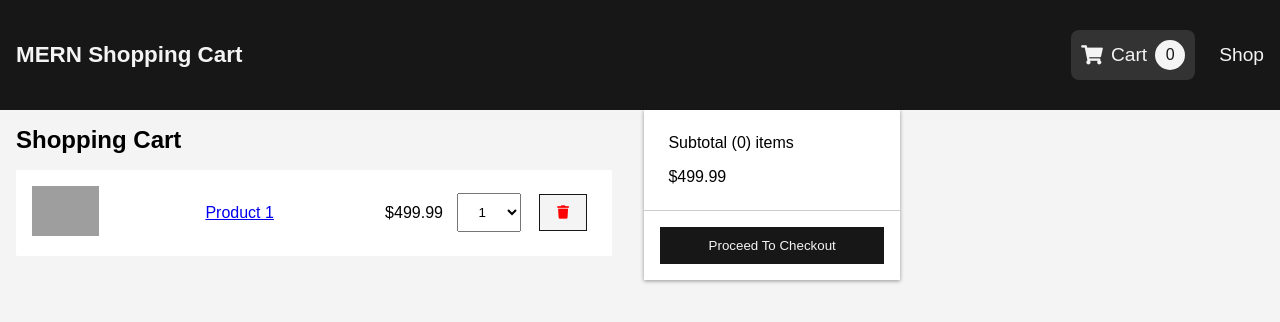
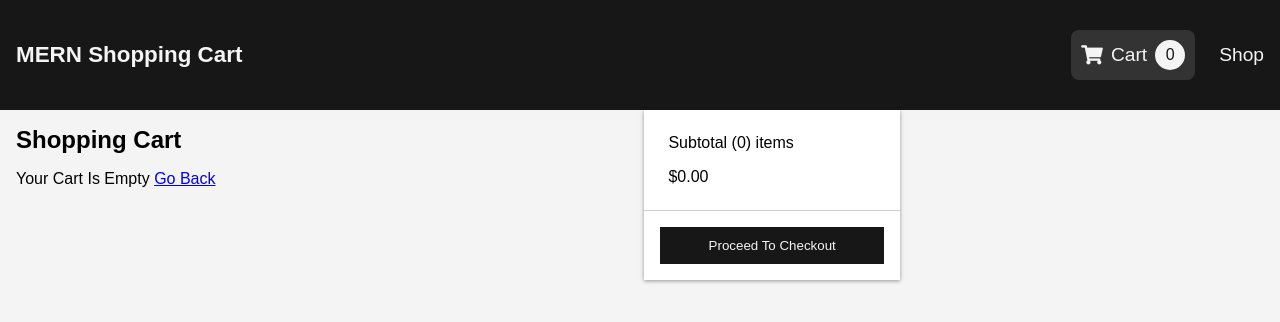
Before and after one commit to rammyblog/mern-mini-shopping-cart, a React (Create React App) app in the folder frontend/: page /cart in a window 1280 px wide. Shown: the top 322 px of the page. Built offline with nearby package versions, Linux system fonts and the light colour scheme; grey boxes are pictures that could not be loaded.

Commit message:
Done with cart screen🎉

```diff
--- a/frontend/src/components/CartItem.js
+++ b/frontend/src/components/CartItem.js
@@ -1,27 +1,32 @@
 import "./CartItem.css";
 import { Link } from "react-router-dom";
-const CartItem = () => {
+
+const CartItem = ({ item, qtyChangeHandler, removeHandler }) => {
   return (
     <div className="cartitem">
       <div className="cartitem__image">
-        <img
-          src="https://images.unsplash.com/photo-4606813907291-d86efa9b94db?ixid=MXwxMjA3fDB8MHxwaG90by1wYWdlfHx8fGVufDB8fHw%3D&ixlib=rb-1.2.1&auto=format&fit=crop&w=1352&q=80"
-          alt="Product Name"
-        />
+        <img src={item.imageUrl} alt={item.name} />
       </div>
-      <Link to={`/product/${111}`} className="cartirem__name">
-        <p>Product 1</p>
+      <Link to={`/product/${item.product}`} className="cartItem__name">
+        <p>{item.name}</p>
       </Link>
-      <p className="cartitem__price">$499.99 </p>
-      <select className="cartitem__select">
-          <option value="1">1</option>
-          <option value="2">2</option>
-          <option value="3">3</option>
-          <option value="4">4</option>
-
+      <p className="cartitem__price">${item.price}</p>
+      <select
+        value={item.qty}
+        onChange={(e) => qtyChangeHandler(item.product, e.target.value)}
+        className="cartItem__select"
+      >
+        {[...Array(item.countInStock).keys()].map((x) => (
+          <option key={x + 1} value={x + 1}>
+            {x + 1}
+          </option>
+        ))}
       </select>
-      <button className="cartitem__deleteBtn">
-          <i className="fas fa-trash"></i>
+      <button
+        className="cartItem__deleteBtn"
+        onClick={() => removeHandler(item.product)}
+      >
+        <i className="fas fa-trash"></i>
       </button>
     </div>
   );
--- a/frontend/src/components/Product.js
+++ b/frontend/src/components/Product.js
@@ -8,7 +8,7 @@
         <p className="info__name">{name}</p>
         <p className="info__description">{description.substring(0, 100)}...</p>
         <p className="info__price">${price}</p>
-        <Link to={`/product/${{ productId }}`} className="info__button">
+        <Link to={`/product/${productId}`} className="info__button">
           View
         </Link>
       </div>
--- a/frontend/src/redux/actions/cartActions.js
+++ b/frontend/src/redux/actions/cartActions.js
@@ -2,7 +2,8 @@
 import axios from "axios";
 
 export const addToCart = (id, qty) => async (dispatch, getState) => {
-  const { data } = await axios.get(`/api/product/${id}`);
+  const { data } = await axios.get(`/api/products/${id}`);
+
   dispatch({
     type: actionTypes.ADD_TO_CART,
     payload: {
@@ -14,6 +15,7 @@
       qty,
     },
   });
+
   localStorage.setItem("cart", JSON.stringify(getState().cart.cartItems));
 };
 
--- a/frontend/src/redux/actions/productActions.js
+++ b/frontend/src/redux/actions/productActions.js
@@ -4,8 +4,13 @@
 export const getProducts = () => async (dispatch) => {
   try {
     dispatch({ type: actionTypes.GET_PRODUCTS_REQUEST });
-    const { data } = await axios.get("/api/products/");
-    dispatch({ type: actionTypes.GET_PRODUCTS_SUCCESS, payload: data });
+
+    const { data } = await axios.get("/api/products");
+
+    dispatch({
+      type: actionTypes.GET_PRODUCTS_SUCCESS,
+      payload: data,
+    });
   } catch (error) {
     dispatch({
       type: actionTypes.GET_PRODUCTS_FAIL,
@@ -20,11 +25,16 @@
 export const getProductDetails = (id) => async (dispatch) => {
   try {
     dispatch({ type: actionTypes.GET_PRODUCT_DETAILS_REQUEST });
+
     const { data } = await axios.get(`/api/products/${id}`);
-    dispatch({ type: actionTypes.GET_PRODUCT_DETAILS_SUCCESS, payload: data });
+
+    dispatch({
+      type: actionTypes.GET_PRODUCT_DETAILS_SUCCESS,
+      payload: data,
+    });
   } catch (error) {
     dispatch({
-      type: actionTypes.GET_PRODUCTS_FAIL,
+      type: actionTypes.GET_PRODUCT_DETAILS_FAIL,
       payload:
         error.response && error.response.data.message
           ? error.response.data.message
--- a/frontend/src/redux/reducers/productReducers.js
+++ b/frontend/src/redux/reducers/productReducers.js
@@ -7,19 +7,16 @@
         loading: true,
         products: [],
       };
-
     case actionTypes.GET_PRODUCTS_SUCCESS:
       return {
+        products: action.payload,
         loading: false,
-        products: action.payload,
       };
-
     case actionTypes.GET_PRODUCTS_FAIL:
       return {
         loading: false,
         error: action.payload,
       };
-
     default:
       return state;
   }
@@ -27,7 +24,7 @@
 
 export const getProductDetailsReducer = (state = { product: {} }, action) => {
   switch (action.type) {
-    case actionTypes.GET_PRODUCTS_REQUEST:
+    case actionTypes.GET_PRODUCT_DETAILS_REQUEST:
       return {
         loading: true,
       };
@@ -41,12 +38,10 @@
         loading: false,
         error: action.payload,
       };
-
     case actionTypes.GET_PRODUCT_DETAILS_RESET:
       return {
         product: {},
       };
-
     default:
       return state;
   }
--- a/frontend/src/screens/CartScreen.js
+++ b/frontend/src/screens/CartScreen.js
@@ -1,23 +1,73 @@
 import "./CartScreen.css";
+import { useEffect } from "react";
+import { useSelector, useDispatch } from "react-redux";
+import { Link } from "react-router-dom";
 
+// Components
 import CartItem from "../components/CartItem";
+
+// Actions
+import { addToCart, removeFromCart } from "../redux/actions/cartActions";
+
 const CartScreen = () => {
+  const dispatch = useDispatch();
+
+  const cart = useSelector((state) => state.cart);
+  const { cartItems } = cart;
+
+  useEffect(() => {}, []);
+
+  const qtyChangeHandler = (id, qty) => {
+    dispatch(addToCart(id, qty));
+  };
+
+  const removeFromCartHandler = (id) => {
+    dispatch(removeFromCart(id));
+  };
+
+  const getCartCount = () => {
+    return cartItems.reduce((qty, item) => Number(item.qty) + qty, 0);
+  };
+
+  const getCartSubTotal = () => {
+    return cartItems
+      .reduce((price, item) => price + item.price * item.qty, 0)
+      .toFixed(2);
+  };
+
   return (
+    <>
       <div className="cartscreen">
         <div className="cartscreen__left">
           <h2>Shopping Cart</h2>
-        <CartItem />
+
+          {cartItems.length === 0 ? (
+            <div>
+              Your Cart Is Empty <Link to="/">Go Back</Link>
             </div>
+          ) : (
+            cartItems.map((item) => (
+              <CartItem
+                key={item.product}
+                item={item}
+                qtyChangeHandler={qtyChangeHandler}
+                removeHandler={removeFromCartHandler}
+              />
+            ))
+          )}
+        </div>
+
         <div className="cartscreen__right">
           <div className="cartscreen__info">
-          <p>Subtotal (0) items </p>
-          <p>$499.99 </p>
+            <p>Subtotal ({getCartCount()}) items</p>
+            <p>${getCartSubTotal()}</p>
           </div>
           <div>
             <button>Proceed To Checkout</button>
           </div>
         </div>
       </div>
+    </>
   );
 };
 
--- a/frontend/src/screens/ProductScreen.js
+++ b/frontend/src/screens/ProductScreen.js
@@ -1,44 +1,78 @@
 import "./ProductScreen.css";
-const ProductScreen = () => {
+import { useState, useEffect } from "react";
+import { useSelector, useDispatch } from "react-redux";
+
+// Actions
+import { getProductDetails } from "../redux/actions/productActions";
+import { addToCart } from "../redux/actions/cartActions";
+
+const ProductScreen = ({ match, history }) => {
+  const [qty, setQty] = useState(1);
+  const dispatch = useDispatch();
+
+  const productDetails = useSelector((state) => state.getProductDetails);
+  const { loading, error, product } = productDetails;
+
+  useEffect(() => {
+    if (product && match.params.id !== product._id) {
+      dispatch(getProductDetails(match.params.id));
+    }
+  }, [dispatch, match, product]);
+
+  const addToCartHandler = () => {
+    dispatch(addToCart(product._id, qty));
+    history.push(`/cart`);
+  };
+
   return (
     <div className="productscreen">
+      {loading ? (
+        <h2>Loading...</h2>
+      ) : error ? (
+        <h2>{error}</h2>
+      ) : (
+        <>
           <div className="productscreen__left">
             <div className="left__image">
-          <img
-            src="https://images.unsplash.com/photo-1606813907291-d86efa9b94db?ixid=MXwxMjA3fDB8MHxwaG90by1wYWdlfHx8fGVufDB8fHw%3D&ixlib=rb-1.2.1&auto=format&fit=crop&w=1352&q=80"
-            alt="product name"
-          />
+              <img src={product.imageUrl} alt={product.name} />
             </div>
-
             <div className="left__info">
-          <p className="left__name">Product</p>
-          <p className="">Price: $499.99</p>
-          <p className="">Description: loremloremloremloremloremlorem</p>
+              <p className="left__name">PlayStation 5</p>
+              <p>Price: ${product.price}</p>
+              <p>Description: {product.description}</p>
             </div>
           </div>
-
           <div className="productscreen__right">
             <div className="right__info">
               <p>
-            Price: <span>$499</span>
+                Price:
+                <span>${product.price}</span>
               </p>
               <p>
-            Status: <span>In Stock</span>
+                Status:
+                <span>
+                  {product.countInStock > 0 ? "In Stock" : "Out of Stock"}
+                </span>
               </p>
               <p>
                 Qty
-            <select>
-              <option value="1">1</option>
-              <option value="2">2</option>
-              <option value="3">3</option>
-              <option value="4">4</option>
+                <select value={qty} onChange={(e) => setQty(e.target.value)}>
+                  {[...Array(product.countInStock).keys()].map((x) => (
+                    <option key={x + 1} value={x + 1}>
+                      {x + 1}
+                    </option>
+                  ))}
                 </select>
               </p>
               <p>
-            <button type="button"> Add To Cart</button>
+                <button type="button" onClick={addToCartHandler}>
+                  Add To Cart
+                </button>
               </p>
             </div>
           </div>
+        </>
+      )}
     </div>
   );
 };
```
Lines whose indentation alone changed are shown as unchanged.
